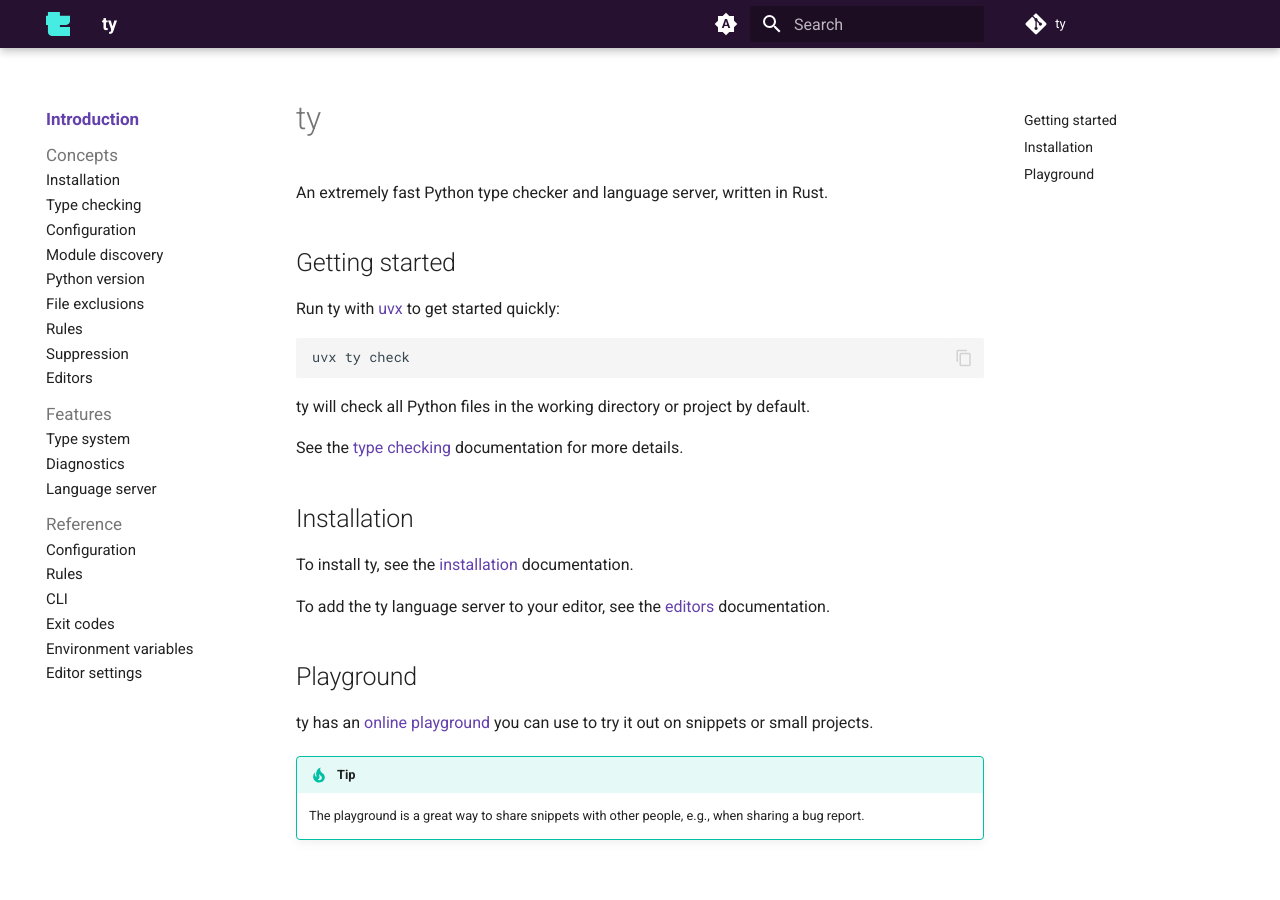
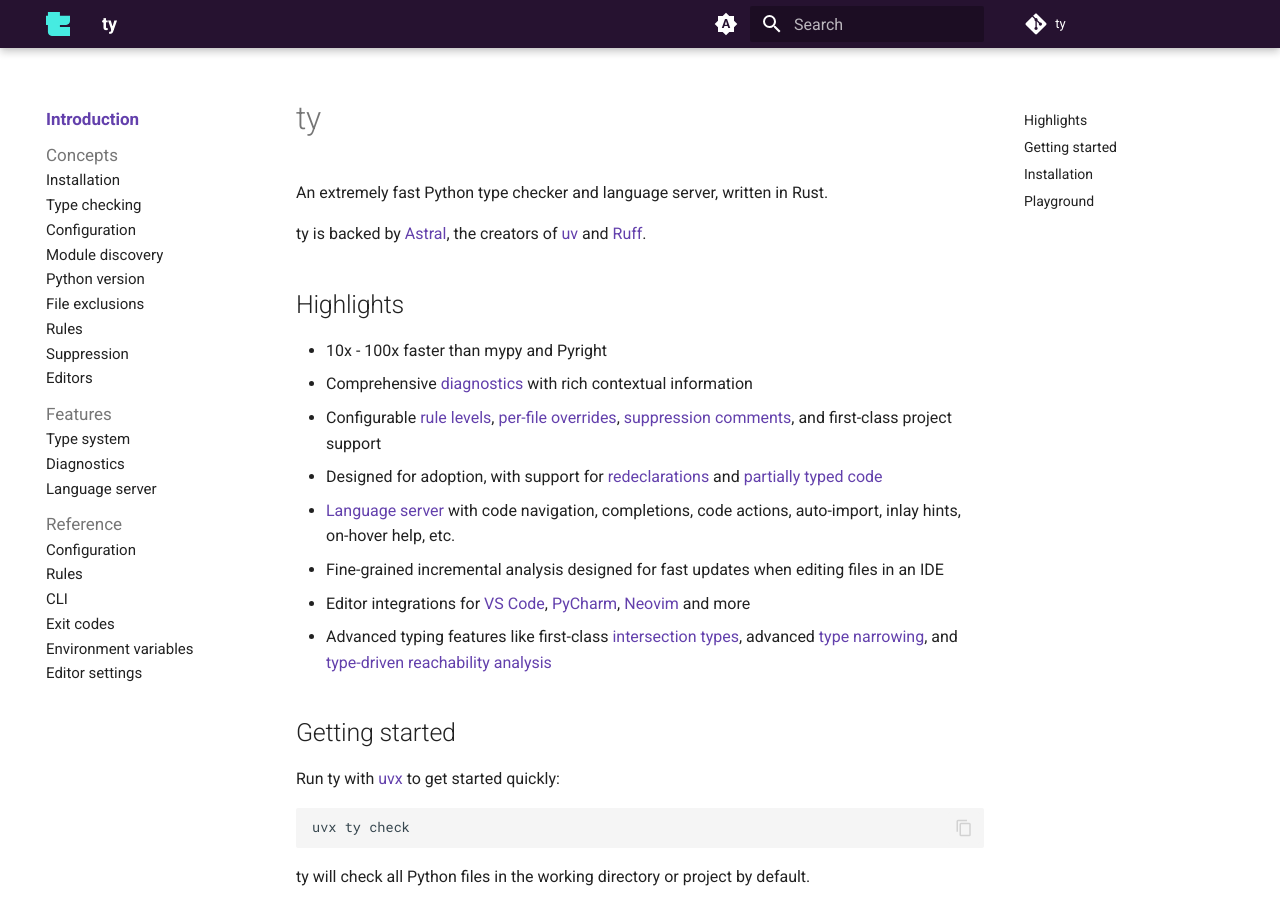
Before and after one commit to astral-sh/ty, an MkDocs documentation site: the page built from docs/index.md, in a window 1280 px wide and 900 px high. Built offline with MkDocs 1.6.1 and Material for MkDocs 9.7.7, drawn with Linux system fonts in a browser that asks for light colours; comment, search, counter and statistics services are not loaded.

Commit message:
Add "highlights" to the README (#1912)
[Rendered](https://github.com/astral-sh/ty/tree/zb/highlights?tab=readme-ov-file#highlights)

Following consensus, I'll copy them into the `index.md` page of the
documentation and add links.

---------

Co-authored-by: Alex Waygood <Alex.Waygood@Gmail.com>

```diff
--- a/docs/index.md
+++ b/docs/index.md
@@ -2,11 +2,20 @@
 
 An extremely fast Python type checker and language server, written in Rust.
 
-<!-- TODO
+ty is backed by [Astral](https://astral.sh), the creators of
+[uv](https://github.com/astral-sh/uv) and [Ruff](https://github.com/astral-sh/ruff).
+
 ## Highlights
 
-- ...
--->
+- 10x - 100x faster than mypy and Pyright
+- Comprehensive [diagnostics](./features/diagnostics.md) with rich contextual information
+- Configurable [rule levels](./rules.md), [per-file overrides](./reference/configuration.md#overrides), [suppression comments](./suppression.md), and first-class project support
+- Designed for adoption, with support for [redeclarations](./features/type-system.md#redeclarations) and [partially typed code](./features/type-system.md#gradual-guarantee)
+- [Language server](./features/language-server.md) with code navigation, completions, code actions, auto-import, inlay hints, on-hover help, etc.
+- Fine-grained incremental analysis designed for fast updates when editing files in an IDE
+- Editor integrations for [VS Code](./editors.md#vs-code), [PyCharm](./editors.md#pycharm), [Neovim](./editors.md#neovim) and more
+- Advanced typing features like first-class [intersection types](./features/type-system.md#intersection-types), advanced [type narrowing](./features/type-system.md#top-and-bottom-materializations), and
+    [type-driven reachability analysis](./features/type-system.md#reachability-based-on-types)
 
 ## Getting started
 
```
Also changed, not shown: README.md (+12 -0 lines).
